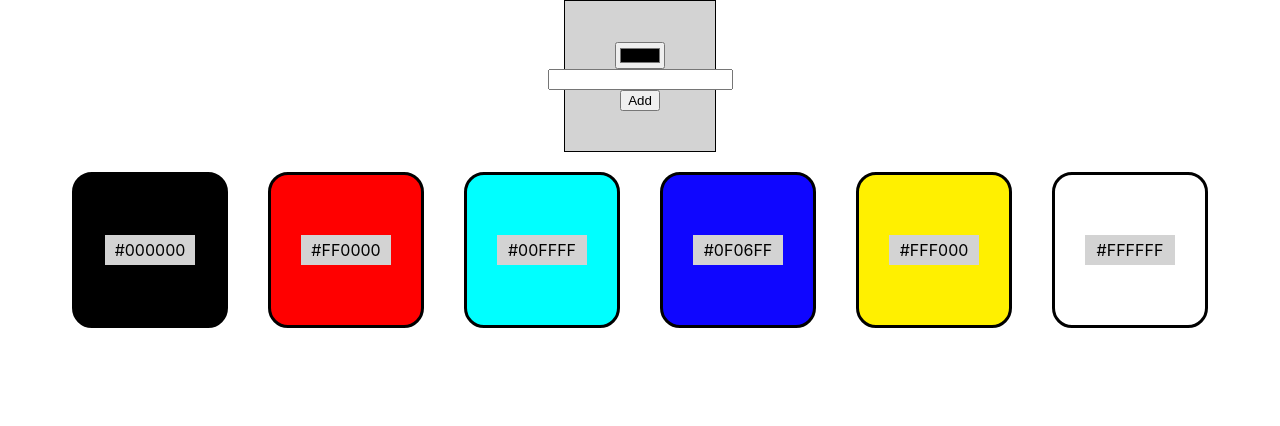
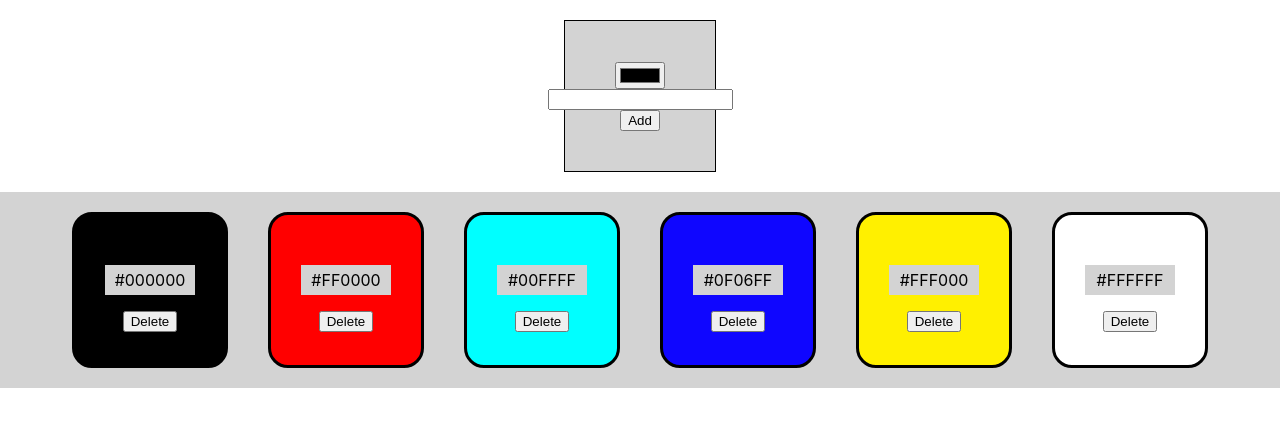
Before and after one commit to edanum/color-saver-app, a React (Create React App) app: page / in a window 1280 px wide. Shown: the top 426 px of the page. Built offline with nearby package versions, Linux system fonts and the light colour scheme.

Commit message:
delete button and handleDeleteCard added

```diff
--- a/src/App.css
+++ b/src/App.css
@@ -1,10 +1,5 @@
 .App {
-  text-align: center;
-  display: flex;
-  flex-direction: column;
-  flex-wrap: wrap;
-  justify-content: center;
-  align-items: center;
+
 }
 
 .App-logo {
@@ -37,6 +32,7 @@
   display: flex;
 }
 
+
 @keyframes App-logo-spin {
   from {
     transform: rotate(0deg);
--- a/src/App.js
+++ b/src/App.js
@@ -5,7 +5,6 @@ import { Card } from "./components/Card";
 import { Form } from "./components/Form";
 import { useState, useEffect } from "react";
 import { nanoid } from "nanoid";
-
 
 const colors = [
   { id: 1, hexcode: "#000000" },
@@ -21,18 +20,27 @@ function App() {
 
   function appendCard(color) {
     setCards([{ id: nanoid(), hexcode: color }, ...cards]);
-    console.log(color)
+    console.log(color);
+  }
 
+  function handleDeleteCard(id) {
+    cards.filter(item => item.id !== id)
+    console.log("handle Delete Card greift")
+  }
 
-  }
-  console.log(cards);
 
   return (
     <div className="App">
       <Form key={nanoid()} appendCard={appendCard} />
-      <div className="cardcontainer">
+      <div className="card__container">
         {cards.map((color) => {
-          return <Card key={color.id} hexcode={color.hexcode} />;
+          return (
+            <Card
+              key={color.id}
+              hexcode={color.hexcode}
+              handleDeleteCard={handleDeleteCard}
+            />
+          );
         })}
       </div>
     </div>
--- a/src/components/Card.css
+++ b/src/components/Card.css
@@ -3,7 +3,7 @@ width: 150px;
 height: 150px;
     background-color: lightgray;
 display: flex;
-flex-direction: row;
+flex-direction: column;
 margin: auto;
 align-items: center;
 justify-content: center;
@@ -12,7 +12,13 @@ border: solid 3px black;
 margin: 20px;
 
 }
-
+.card__container{
+    margin: auto;
+    display: flex;
+    background-color: lightgrey;
+    justify-content: center;
+    flex-wrap: wrap;
+}
 .card__hexcode{
     display: flex;
     justify-content: center;
--- a/src/components/Card.js
+++ b/src/components/Card.js
@@ -1,7 +1,7 @@
 import "./Card.css"
 
 
-export function Card({ hexcode }) {
+export function Card({ hexcode, handleDeleteCard }) {
 
     return (
       <div className="card" style={{ backgroundColor: hexcode }}>
@@ -10,7 +10,8 @@ export function Card({ hexcode }) {
           onClick={() => navigator.clipboard.writeText(hexcode)}
         >
           {hexcode}
-        </p>
+            </p>
+            <button onClick={handleDeleteCard}>Delete</button>
       </div>
     );
 }
--- a/src/components/Form.css
+++ b/src/components/Form.css
@@ -5,6 +5,7 @@
     align-items: center;
     height: 150px;
     width: 150px;
+    margin: 20px auto 20px auto;
     background-color: lightgray;
     border: solid 1px black;
 }
```
Lines whose indentation alone changed are shown as unchanged.
